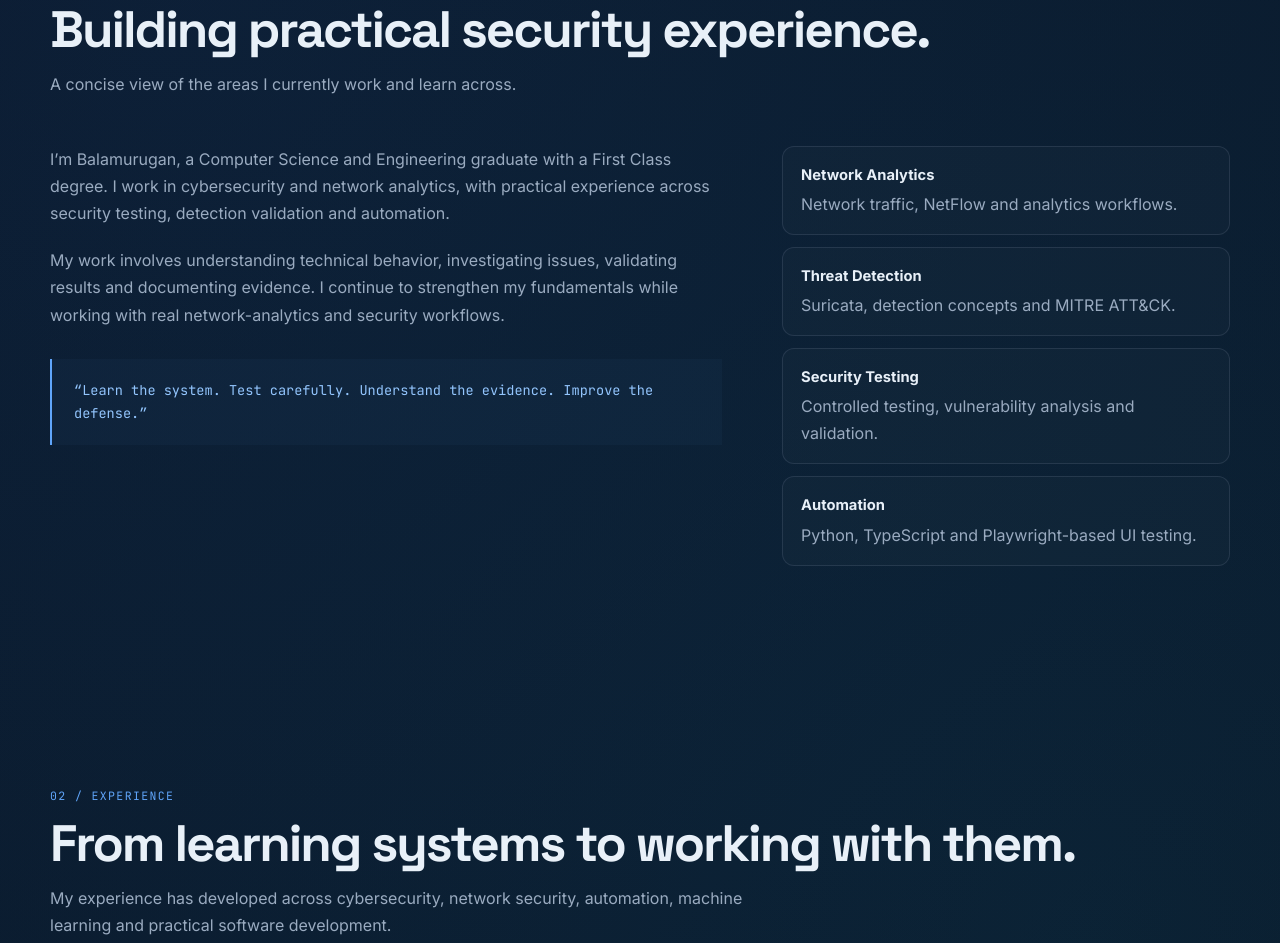
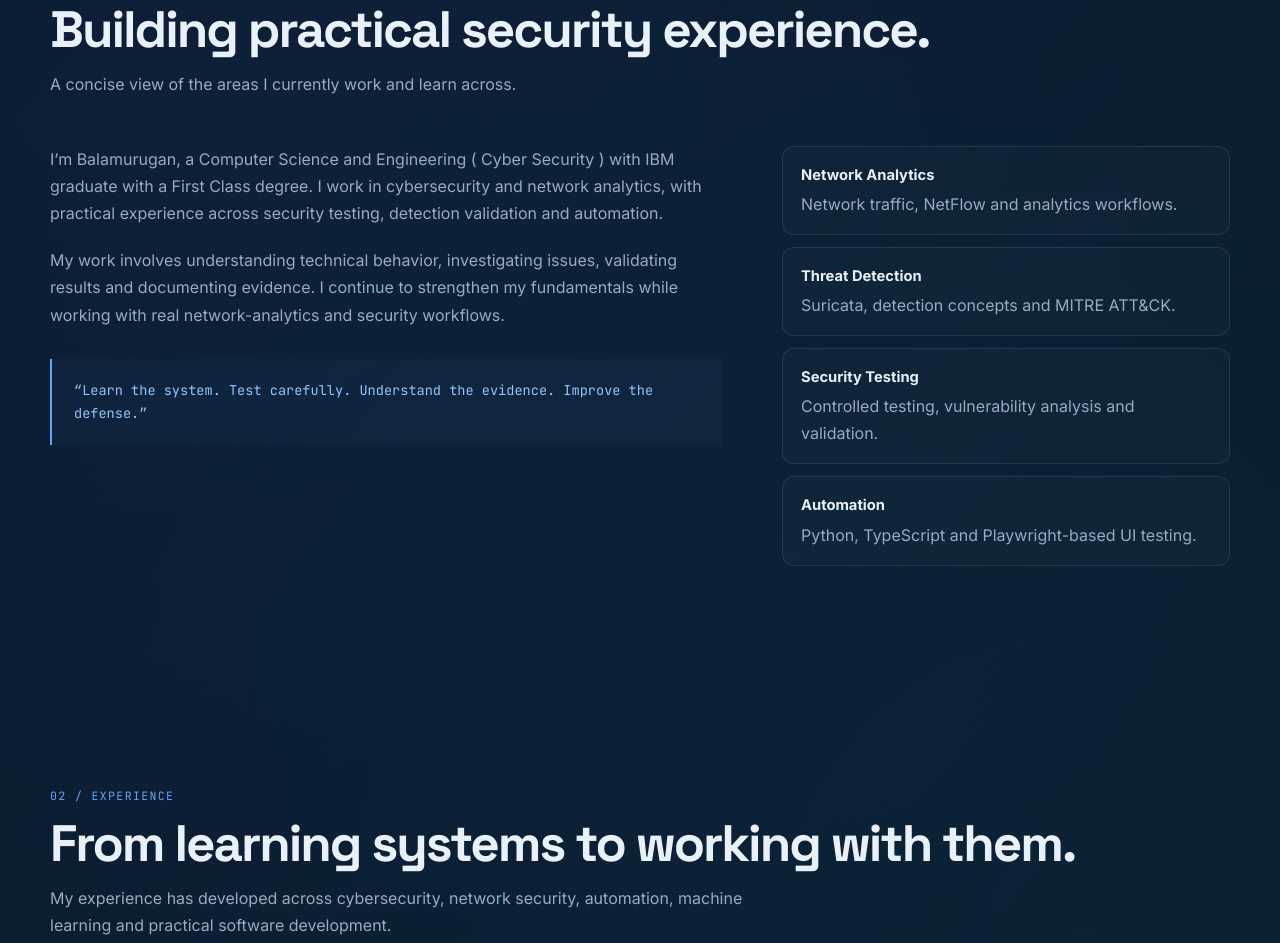
Before and after one commit to Bala3699/portfolio, a plain HTML site: page index.html in a window 1280 px wide. Shown: the part 966-1909 px from the top of the page. Drawn offline with Linux system fonts and the light colour scheme.

Commit message:
Update index.html

```diff
--- a/index.html
+++ b/index.html
@@ -1654,7 +1654,7 @@ content="Balamurugan P. — Cybersecurity Analyst working across network analyti
 
         <p>
           I’m Balamurugan, a Computer Science and
-          Engineering graduate with a First Class degree.
+          Engineering ( Cyber Security ) with IBM graduate with a First Class degree.
           I work in cybersecurity and network analytics,
           with practical experience across security testing,
           detection validation and automation.
```
